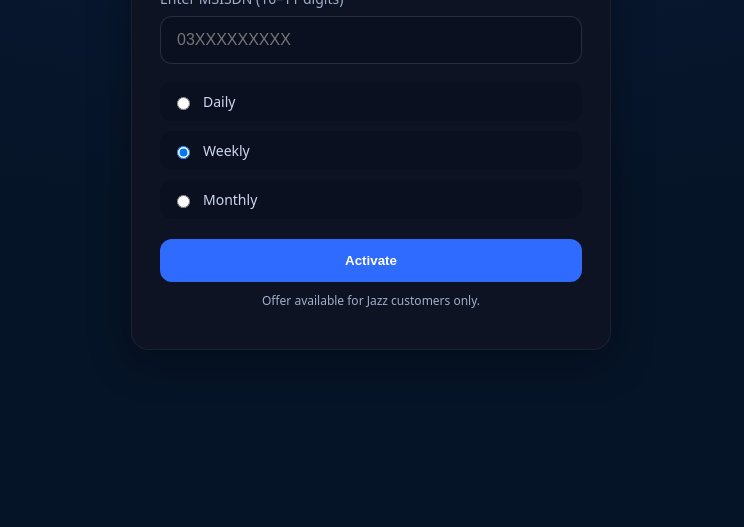
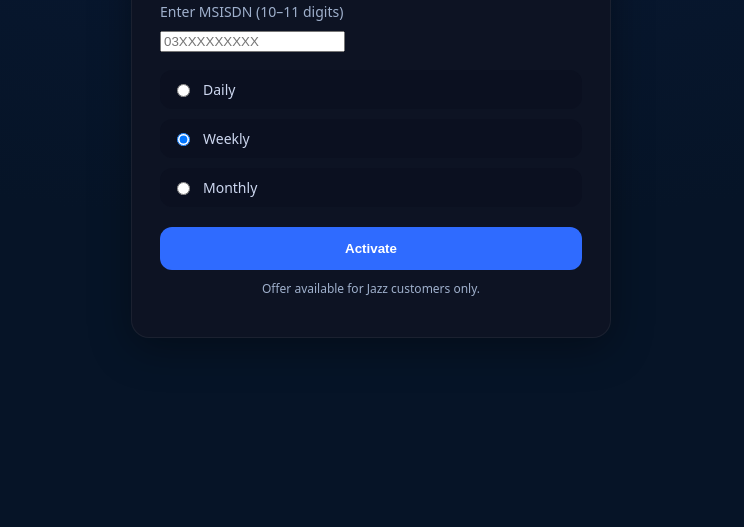
Before and after one commit to khanmuhammadsulieman-svg/Jazz-free-net, a plain HTML site: page Index.html in a window 1280 px wide. Shown: the part 273-800 px from the top of the page, without its empty margins (269-1013 px from the left). Drawn offline with Linux system fonts and the light colour scheme.

Commit message:
Update Index.html
No

```diff
--- a/Index.html
+++ b/Index.html
@@ -24,10 +24,7 @@
     }
     h1{margin:0 0 18px; font-size:28px; text-align:center;}
     label{display:block; font-size:14px; color:var(--muted); margin-bottom:8px;}
-    input[type="tel"]{
-      width:100%; padding:14px 16px; border-radius:12px; border:1px solid rgba(255,255,255,.12);
-      background:#0b1020; color:var(--text); outline:none; font-size:16px;
-    }
+    <input type="tel" required pattern="[0-9]{11}" placeholder="Enter your number">
     input[type="tel"]:focus{border-color:var(--ring); box-shadow:0 0 0 4px rgba(59,130,246,.15);}
     .plans{margin:18px 0 6px; display:grid; gap:10px;}
     .plan{display:flex; align-items:center; gap:10px; padding:10px 12px; border-radius:12px; background:#0b1020;}
```
